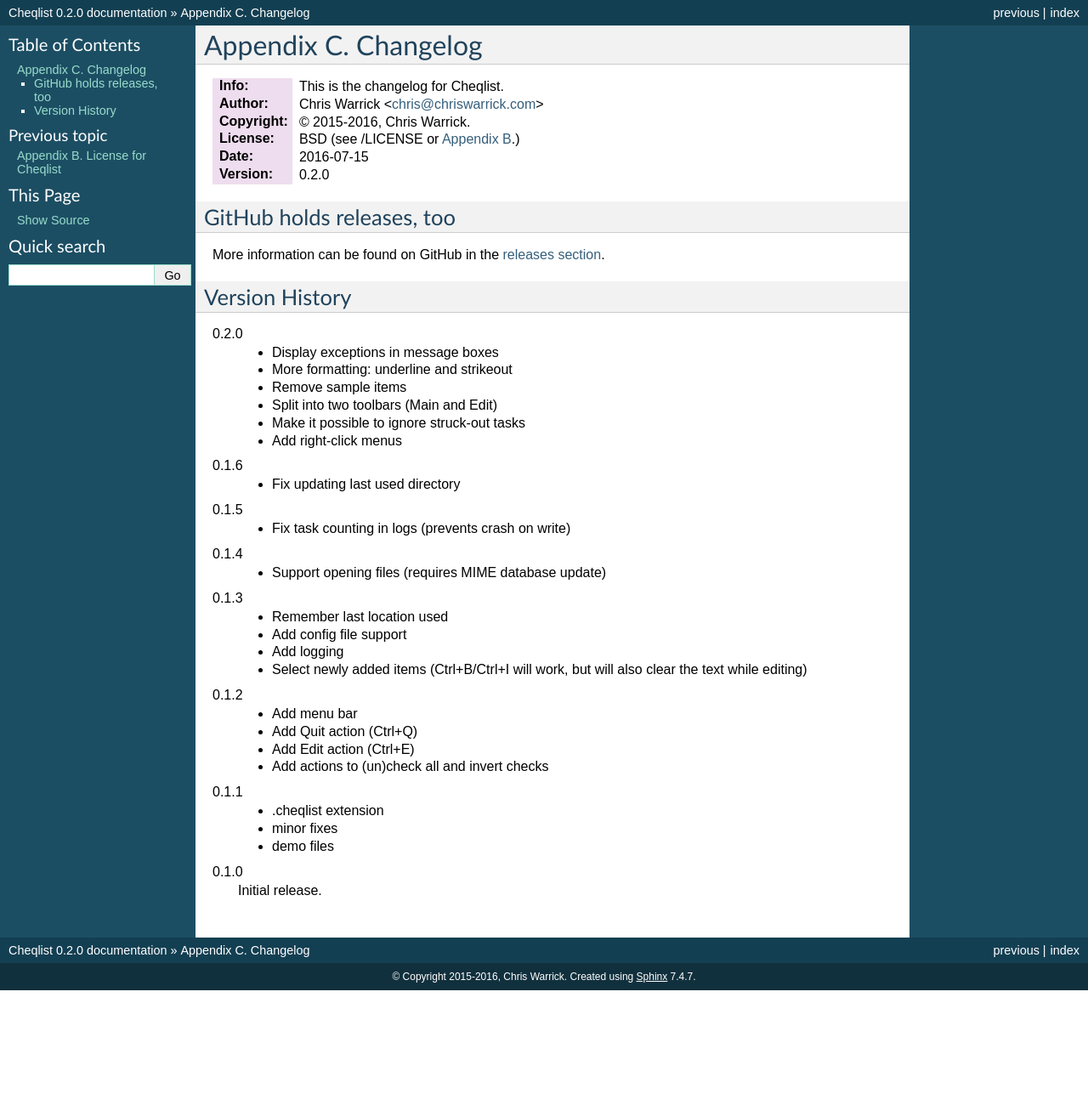
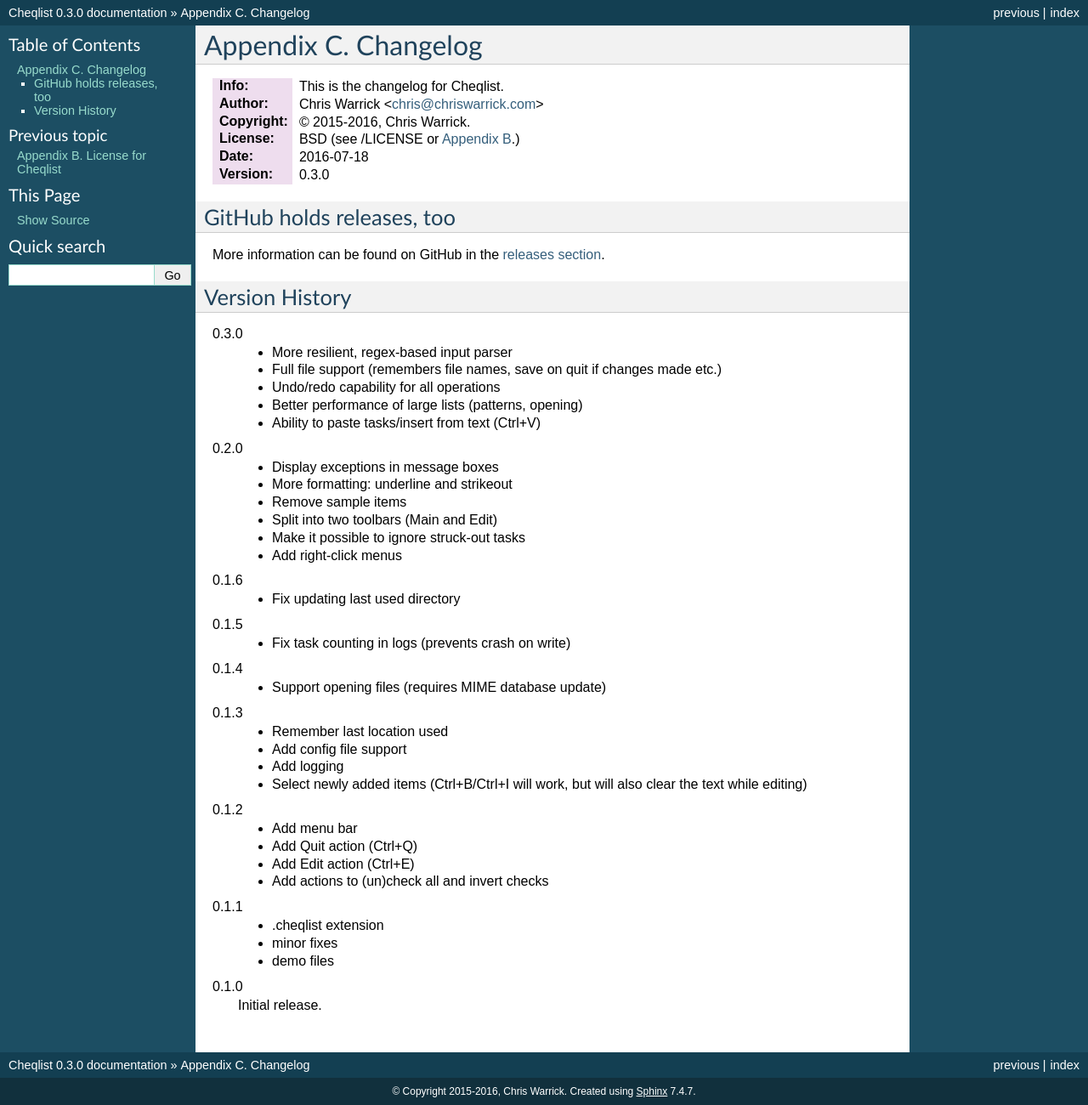
Before and after one commit to Kwpolska/cheqlist, a Sphinx documentation site: the page built from docs/CHANGELOG.rst, in a window 1280 px wide. Shown: the whole page at 85% size. Built offline with Sphinx 7.4.7, drawn with Linux system fonts in a browser that asks for light colours; before the commit the page ends 1165 px from its top, so only the background shows below that.

Commit message:
v0.3.0: undo, files, pasting tasks
Signed-off-by: Chris Warrick <kwpolska@gmail.com>

```diff
--- a/README.rst
+++ b/README.rst
@@ -4,8 +4,8 @@
 :Info: This is the README file for Cheqlist.
 :Author: Chris Warrick <chris@chriswarrick.com>
 :Copyright: © 2015-2016, Chris Warrick.
-:Date: 2016-07-15
-:Version: 0.2.0
+:Date: 2016-07-18
+:Version: 0.3.0
 
 PURPOSE
 -------
--- a/cheqlist/__init__.py
+++ b/cheqlist/__init__.py
@@ -1,5 +1,5 @@
 # -*- encoding: utf-8 -*-
-# Cheqlist v0.2.0
+# Cheqlist v0.3.0
 # A simple Qt checklist.
 # Copyright © 2015-2016, Chris Warrick.
 # All rights reserved.
@@ -50,7 +50,7 @@
     import ConfigParser as configparser
 
 __title__ = 'Cheqlist'
-__version__ = '0.2.0'
+__version__ = '0.3.0'
 __author__ = 'Chris Warrick'
 __license__ = '3-clause BSD'
 __docformat__ = 'restructuredtext en'
--- a/docs/CHANGELOG.rst
+++ b/docs/CHANGELOG.rst
@@ -5,8 +5,8 @@
 :Author: Chris Warrick <chris@chriswarrick.com>
 :Copyright: © 2015-2016, Chris Warrick.
 :License: BSD (see /LICENSE or :doc:`Appendix B <LICENSE>`.)
-:Date: 2016-07-15
-:Version: 0.2.0
+:Date: 2016-07-18
+:Version: 0.3.0
 
 .. index:: CHANGELOG
 
@@ -18,6 +18,13 @@
 
 Version History
 ===============
+
+0.3.0
+    * More resilient, regex-based input parser
+    * Full file support (remembers file names, save on quit if changes made etc.)
+    * Undo/redo capability for all operations
+    * Better performance of large lists (patterns, opening)
+    * Ability to paste tasks/insert from text (Ctrl+V)
 
 0.2.0
     * Display exceptions in message boxes
--- a/docs/LICENSE.rst
+++ b/docs/LICENSE.rst
@@ -5,8 +5,8 @@
 :Author: Chris Warrick <chris@chriswarrick.com>
 :Copyright: © 2015-2016, Chris Warrick.
 :License: BSD (see /LICENSE or :doc:`Appendix B <LICENSE>`.)
-:Date: 2016-07-15
-:Version: 0.2.0
+:Date: 2016-07-18
+:Version: 0.3.0
 
 .. index:: LICENSE
 
--- a/docs/README.rst
+++ b/docs/README.rst
@@ -4,8 +4,8 @@
 :Info: This is the README file for Cheqlist.
 :Author: Chris Warrick <chris@chriswarrick.com>
 :Copyright: © 2015-2016, Chris Warrick.
-:Date: 2016-07-15
-:Version: 0.2.0
+:Date: 2016-07-18
+:Version: 0.3.0
 
 PURPOSE
 -------
--- a/docs/conf.py
+++ b/docs/conf.py
@@ -48,9 +48,9 @@
 # built documents.
 #
 # The short X.Y version.
-version = '0.2.0'
+version = '0.3.0'
 # The full version, including alpha/beta/rc tags.
-release = '0.2.0'
+release = '0.3.0'
 
 # The language for content autogenerated by Sphinx. Refer to documentation
 # for a list of supported languages.
--- a/setup.py
+++ b/setup.py
@@ -4,7 +4,7 @@
 from setuptools import setup
 
 setup(name='cheqlist',
-      version='0.2.0',
+      version='0.3.0',
       description='A simple Qt checklist.',
       keywords='cheqlist',
       author='Chris Warrick',
```
Also changed, not shown: CHANGELOG.rst (+9 -2 lines), 8 other files.
